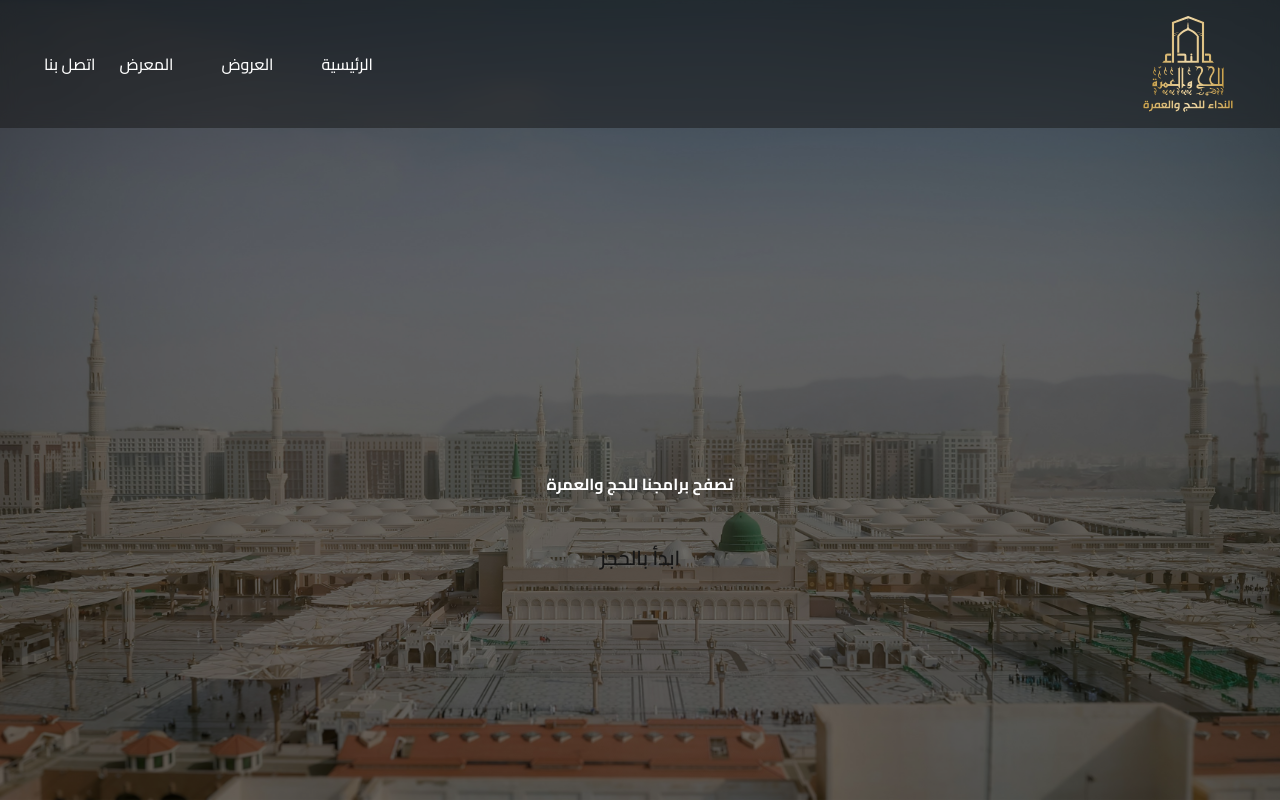
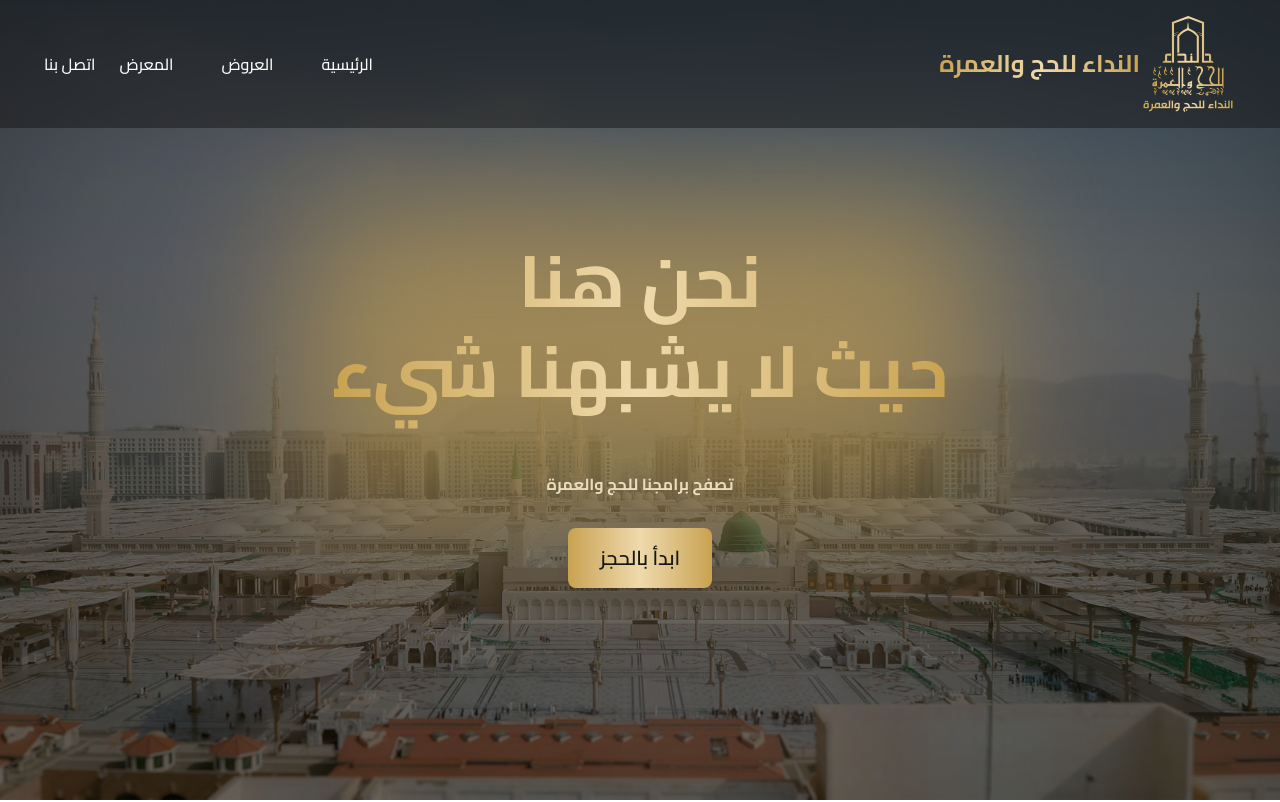
Before and after one commit to Omar-Risi/nidaa-hajj, a Next.js app: page / in a window 1280 px wide. Shown: the top 802 px of the page. Built offline with nearby package versions, Linux system fonts and the light colour scheme.

Commit message:
fix gold txt

```diff
--- a/src/app/globals.css
+++ b/src/app/globals.css
@@ -3,6 +3,9 @@
 :root {
   --background: #ffffff;
   --foreground: #171717;
+  /* Provide default gold gradient values for all color schemes */
+  --gold-start: #C8A250;
+  --gold-end: #EFDAAC;
 }
 
 @theme {
@@ -18,6 +21,7 @@
   :root {
     --background: #f0f0f0;
     --foreground: #251A0B;
+    /* Keep gold values consistent in dark mode unless intentionally different */
     --gold-start: #C8A250;
     --gold-end: #EFDAAC;
   }
@@ -43,6 +47,8 @@
     background: linear-gradient(45deg, #C8A250, #EFDAAC, #C8A250);
     background-clip: text;
     -webkit-background-clip: text;
+    /* Ensure gradient text renders in Safari/WebKit */
+    -webkit-text-fill-color: transparent;
     text-shadow: 0 0 10px #C8A250, 0 0 20px #C8A250, 0 0 30px #C8A250;
   }
 }
@@ -54,6 +60,9 @@
   background-image: linear-gradient(to right, var(--gold-start), var(--gold-end), var(--gold-start));
   color: transparent;
   background-clip: text;
+  -webkit-background-clip: text;
+  /* Ensure gradient text displays across WebKit-based browsers */
+  -webkit-text-fill-color: transparent;
 }
 
 .golden {
```
